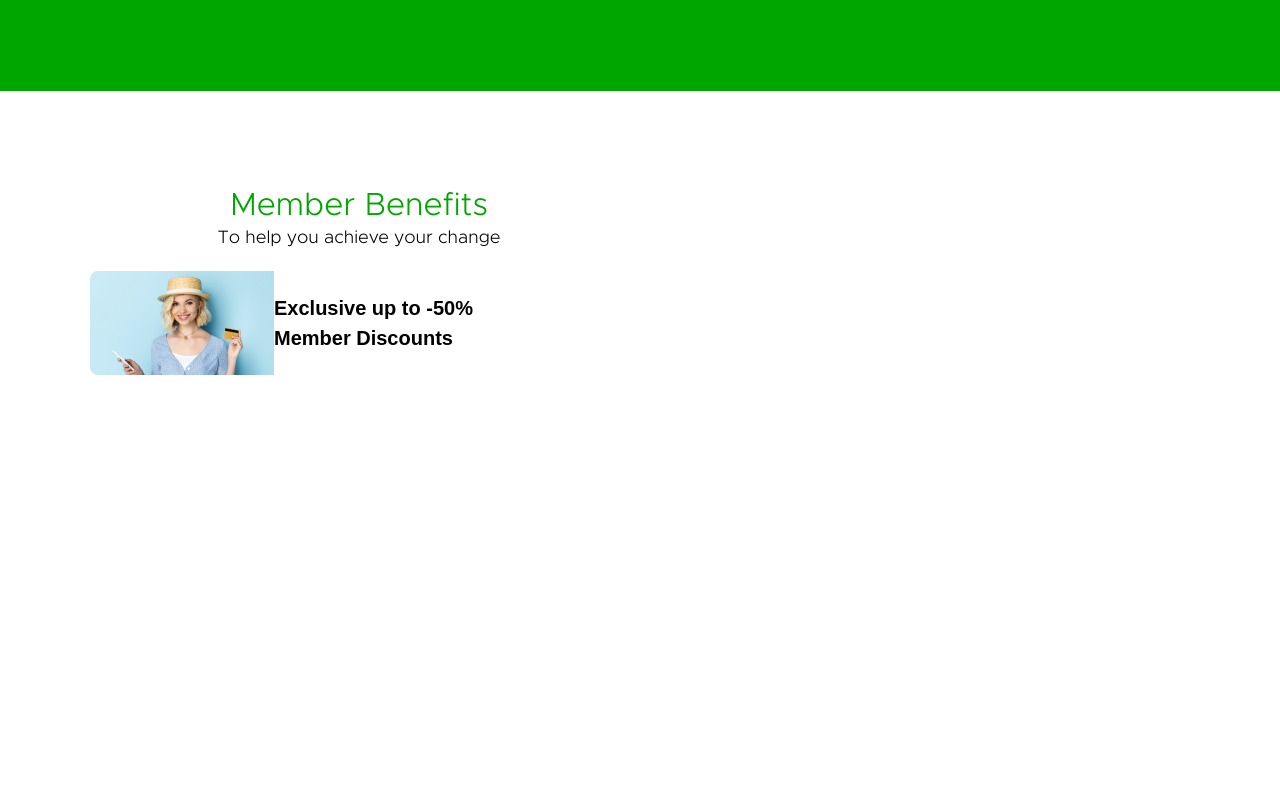
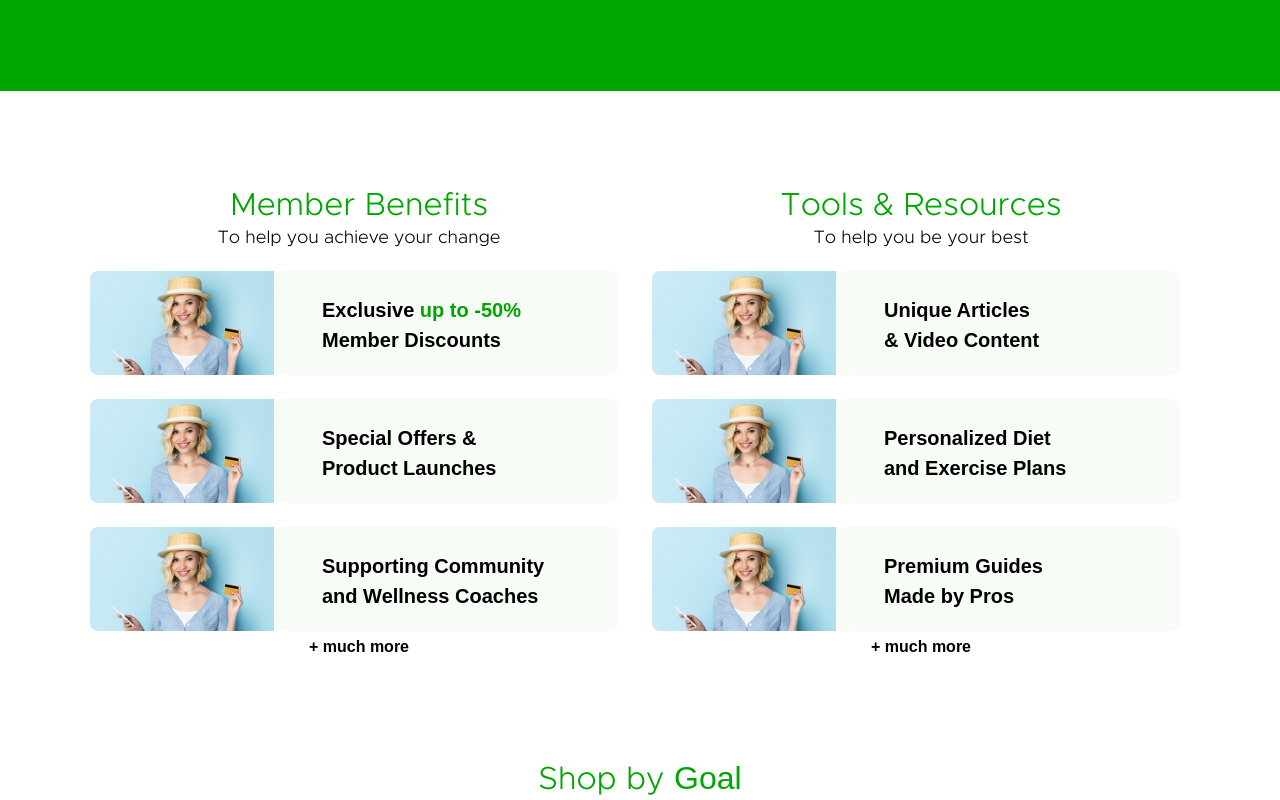
Before and after one commit to zemarr/health-nutrition, a Vue app: page / in a window 1280 px wide. Shown: the part 1036-1836 px from the top of the page. Before the commit the page ends 1507 px from the top, so only its background shows below. Built offline with nearby package versions, Linux system fonts and the light colour scheme; a web font is replaced by a local one.

Commit message:
Ch:-(homepage wip)

```diff
--- a/src/components/NavbarComponent.vue
+++ b/src/components/NavbarComponent.vue
@@ -1,5 +1,5 @@
 <template>
-  <nav class="w-full fixed top-0 left-0 z-[1000] bg-white">
+  <nav class="w-full fixed top-0 left-0 z-[1000] bg-white" :class="[scrollPosition < 1 ? '' : 'shadow-lg']">
     <section class="header py-[10px]">
       <div class="xl:mx-[180px] lg:mx-[90px] md:mx-[35px] mx-6 flex items-center lg:justify-end justify-between">
         <button class="search flex items-center lg:hidden">
@@ -102,7 +102,7 @@
 
       </div>
     </section>
-    <div class="mobile-menu z-[900] h-screen w-screen absolute bg-brandGreen transition-all" :class="[menuOpen ? 'translate-x-[1000px]' : 'translate-x-0']">
+    <div class="mobile-menu z-[900] h-screen w-screen absolute bg-brandGreen transition-all" :class="[menuOpen ? 'translate-x-[4000px]' : 'translate-x-0']">
 
     </div>
   </nav>
@@ -110,7 +110,7 @@
 
 <script>
 import Logo from '@/components/LogoComponent.vue'
-import { ref } from 'vue'
+import { onMounted, onUnmounted, ref } from 'vue'
 
 export default {
   components: {
@@ -118,8 +118,21 @@ export default {
   },
   setup () {
     const menuOpen = ref(true)
+    const scrollPosition = ref(window.scrollY)
+
+    const onScrollChange = () => {
+      scrollPosition.value = window.scrollY
+    }
+
+    onMounted(() => {
+      window.addEventListener('scroll', onScrollChange)
+    })
+    onUnmounted(() => {
+      window.removeEventListener('scroll', onScrollChange)
+    })
     return {
-      menuOpen
+      menuOpen,
+      scrollPosition
     }
   }
 }
--- a/src/views/HomeView.vue
+++ b/src/views/HomeView.vue
@@ -80,20 +80,72 @@
     <section class="py-[96px]">
       <div class="relative xl:mx-[180px] lg:mx-[90px] md:mx-[35px] mx-6">
         <div class="grid md:grid-cols-2 grid-cols-1 gap-6">
-          <div class="left">
+          <div class="left flex flex-col items-center justify-center">
             <h3 class="font-light text-[32px] text-brandGreen leading-[38.4px] text-center mb-[4px]">Member Benefits</h3>
             <p class="font-light text-[18px] leading-[18px] text-center">To help you achieve your change</p>
             <div class="max-h-[104px] w-full flex items-center mt-6">
-              <span>
-                <img src="../assets/member-benefits1.jpeg" alt="" class="w-[184px] h-full">
+              <span class="h-[104px] w-[184px]">
+                <img src="../assets/member-benefits1.jpeg" alt="" width="100%" height="100%" class="w-full h-full">
               </span>
-              <div>
-                <p class="font-bold text-[20px]">Exclusive up to -50% <br> Member Discounts</p>
+              <div class="bg-greenDark h-[104px] py-[24px] lg:pl-[48px] pl-[20px] w-[344px] rounded-lg">
+                <p class="font-bold lg:text-[20px] text-[16px]">Exclusive <span class="text-brandGreen">up to -50%</span> <br> Member Discounts</p>
               </div>
             </div>
+            <div class="max-h-[104px] w-full flex items-center mt-6">
+              <span class="h-[104px] w-[184px]">
+                <img src="../assets/member-benefits1.jpeg" alt="" width="100%" height="100%" class="w-full h-full">
+              </span>
+              <div class="bg-greenDark h-[104px] py-[24px] lg:pl-[48px] pl-[20px] w-[344px] rounded-lg">
+                <p class="font-bold lg:text-[20px] text-[16px]">Special Offers &<br/> Product Launches</p>
+              </div>
+            </div>
+            <div class="max-h-[104px] w-full flex items-center mt-6">
+              <span class="h-[104px] w-[184px]">
+                <img src="../assets/member-benefits1.jpeg" alt="" width="100%" height="100%" class="w-full h-full">
+              </span>
+              <div class="bg-greenDark h-[104px] py-[24px] lg:pl-[48px] pl-[20px] w-[344px] rounded-lg">
+                <p class="font-bold lg:text-[20px] text-[16px]">Supporting Community<br/> and Wellness Coaches</p>
+              </div>
+            </div>
+            <button class="w-full my-2 text-[16px] leading-[16px] font-bold">+ much more</button>
+
           </div>
-          <div class="right"></div>
+          <div class="right">
+            <h3 class="font-light text-[32px] text-brandGreen leading-[38.4px] text-center mb-[4px]">Tools & Resources</h3>
+            <p class="font-light text-[18px] leading-[18px] text-center">To help you be your best</p>
+            <div class="max-h-[104px] w-full flex items-center mt-6">
+              <span class="h-[104px] w-[184px]">
+                <img src="../assets/member-benefits1.jpeg" alt="" width="100%" height="100%" class="w-full h-full">
+              </span>
+              <div class="bg-greenDark h-[104px] py-[24px] lg:pl-[48px] pl-[20px] w-[344px] rounded-lg">
+                <p class="font-bold lg:text-[20px] text-[16px]">Unique Articles <br> & Video Content</p>
+              </div>
+            </div>
+            <div class="max-h-[104px] w-full flex items-center mt-6">
+              <span class="h-[104px] w-[184px]">
+                <img src="../assets/member-benefits1.jpeg" alt="" width="100%" height="100%" class="w-full h-full">
+              </span>
+              <div class="bg-greenDark h-[104px] py-[24px] lg:pl-[48px] pl-[20px] w-[344px] rounded-lg">
+                <p class="font-bold lg:text-[20px] text-[16px]">Personalized Diet <br> and Exercise Plans</p>
+              </div>
+            </div>
+            <div class="max-h-[104px] w-full flex items-center mt-6">
+              <span class="h-[104px] w-[184px]">
+                <img src="../assets/member-benefits1.jpeg" alt="" width="100%" height="100%" class="w-full h-full">
+              </span>
+              <div class="bg-greenDark h-[104px] py-[24px] lg:pl-[48px] pl-[20px] w-[344px] rounded-lg">
+                <p class="font-bold lg:text-[20px] text-[16px]">Premium Guides <br> Made by Pros</p>
+              </div>
+            </div>
+            <button class="w-full my-2 text-[16px] leading-[16px] font-bold">+ much more</button>
+
+          </div>
         </div>
+      </div>
+    </section>
+    <section class="py-[]">
+      <div class="relative xl:mx-[180px] lg:mx-[90px] md:mx-[35px] mx-6">
+        <h4 class="font-light text-brandGreen text-[32px] leading-[38.4px] text-center">Shop by <b>Goal</b></h4>
       </div>
     </section>
   </div>
```
Also changed, not shown: src/assets/weightlossimg.png (added), src/assets/weightlossimg.webp (added).
